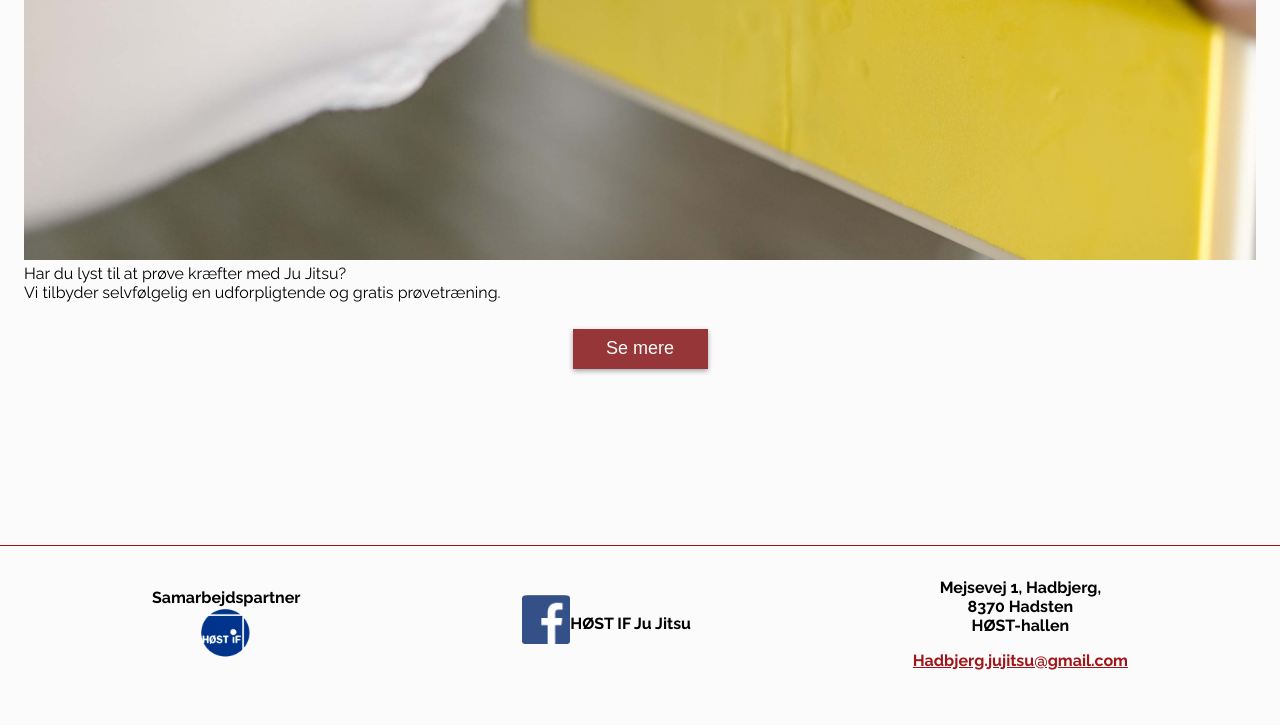
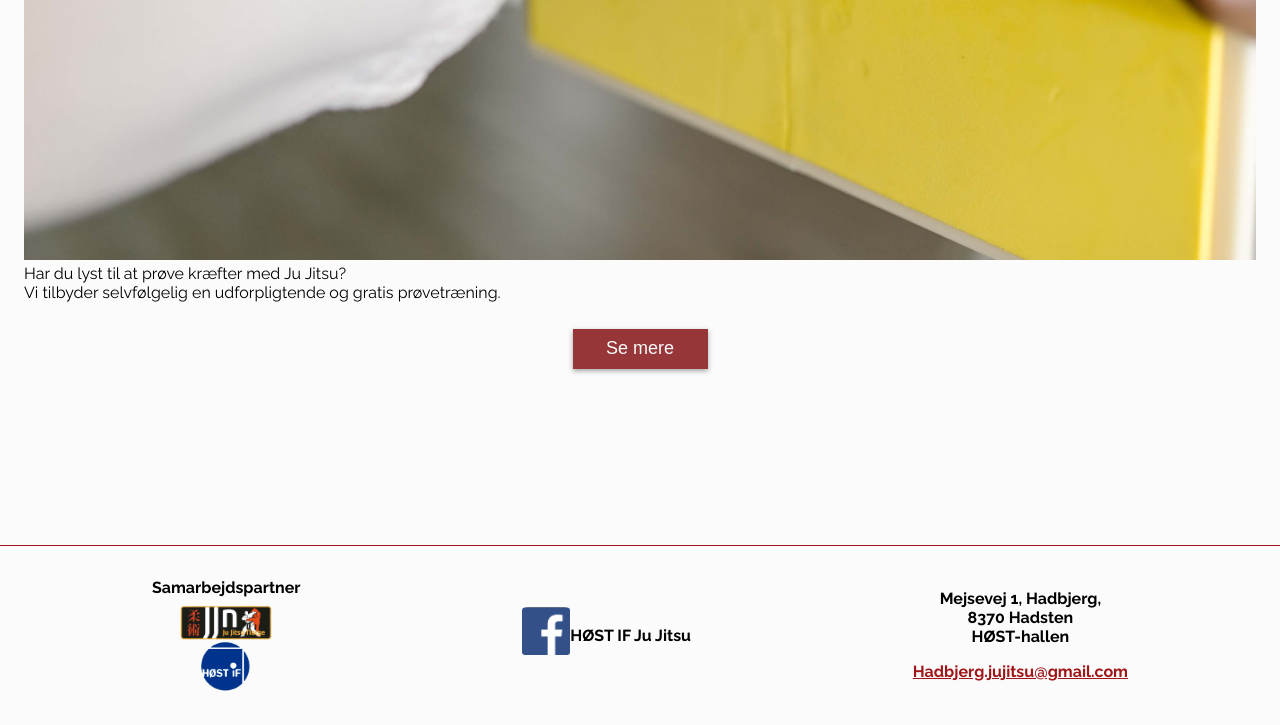
Before and after one commit to cederdorff/ju-jitsu, a plain HTML site: page index.html in a window 1280 px wide. Shown: the part 4114-4839 px from the top of the page. Before the commit the page ends 4816 px from the top, so only its background shows below. Drawn offline with Linux system fonts and the light colour scheme; no server answers; a web font is replaced by a local one.

Commit message:
rettelse til footer

```diff
--- a/index.html
+++ b/index.html
@@ -183,6 +183,7 @@
         <section class="footer_section">
             <article class="partner article_footer">
               <p class="p_footer">Samarbejdspartner</p>
+              <img href="#" src="img/JJN-logo.png" alt="HØST IF logo" class="partner_img_JJN">
                 <img href="#" src="img/IF-logo.png" alt="HØST IF logo" class="partner_img_IF">
             </article>
             <article class="footer_some article_footer">
```
